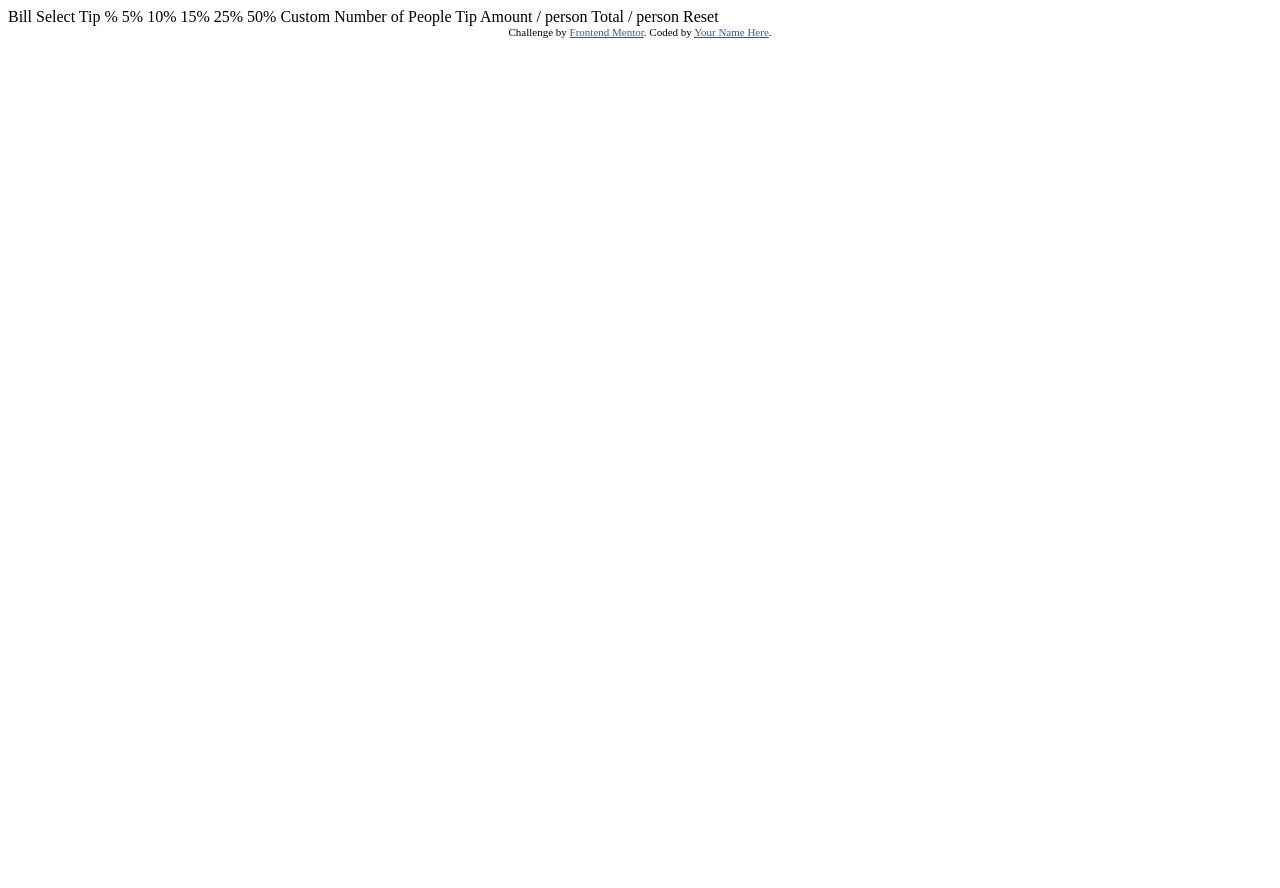
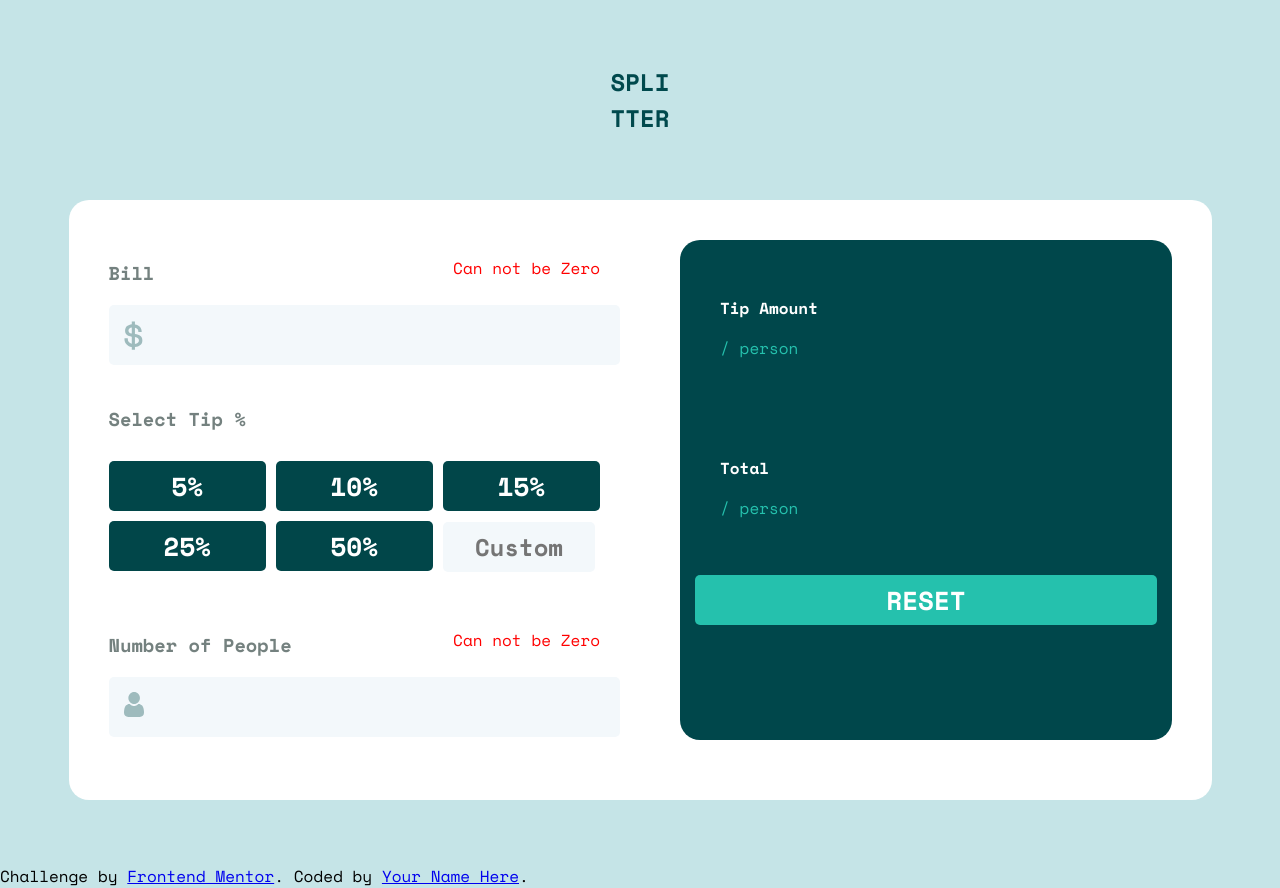
Before and after one commit to hakeemkadim/tip-calculator-app-main, a plain HTML site: page index.html in a window 1280 px wide. Before the commit the page ends 800 px from the top, so only its background shows below. Drawn offline with nearby package versions, Linux system fonts and the light colour scheme; a web font is replaced by a local one.

Commit message:
Project (not responsive)

```diff
--- a/index.html
+++ b/index.html
@@ -5,40 +5,91 @@
   <meta name="viewport" content="width=device-width, initial-scale=1.0"> <!-- displays site properly based on user's device -->
 
   <link rel="icon" type="image/png" sizes="32x32" href="./images/favicon-32x32.png">
-
+  <link rel="stylesheet" href="style.css">
   <title>Frontend Mentor | Tip calculator app</title>
 
   <!-- Feel free to remove these styles or customise in your own stylesheet 👍 -->
-  <style>
-    .attribution { font-size: 11px; text-align: center; }
-    .attribution a { color: hsl(228, 45%, 44%); }
-  </style>
+
 </head>
 <body>
+  <h1 class="text-center">SPLI <br>TTER</h1>
+  <div class="container">
+    <div class="row">
+      <div class="column">
+       <!-- <h3>Bill  <span id="Zero">Can not be Zero</span></h3>-->
+        <div id="textbox">
+          <h3 class="alignleft">Bill</h3>
+          <p class="alignright" id="ZeroBill">Can not be Zero</p>
+        </div>
+        <div class="input">
+        <img src="images\icon-dollar.svg" alt="" srcset="">
+          <input class="input-field"
+                 type="text"
+                 placeholder="" id="bill">
+        </div>
 
-  Bill
 
-  Select Tip %
-  5%
-  10%
-  15%
-  25%
-  50%
-  Custom
+        <div class="tip">
+          <h3>Select Tip %</h3>
+          <button id="btnOne" onclick="tipCalc(0.5)">5%</button>
+          <button id="btnTwo" onclick="tipCalc(0.10)">10%</button>
+          <button id="btnThree" onclick="tipCalc(0.15)">15%</button>
+          <button id="btnFour" onclick="tipCalc(0.25)">25%</button>
+          <button id="btnFive" onclick="tipCalc(0.50)">50%</button>
+          <input class="input-field"
+          type="text"
+          placeholder="Custom" id="custom" >
+        </div>
 
-  Number of People
+        <div id="textbox">
+          <h3 class="alignleft">Number of People</h3>
+          <p class="alignright" id="ZeroPeople">Can not be Zero</p>
+        </div>
 
-  Tip Amount
-  / person
+        <div class="input">
+        <img src="images\icon-person.svg" alt="" srcset="">
+          <input class="input-field"
+                 type="text"
+                 placeholder="" id="people">
+        </div>
 
-  Total
-  / person
 
-  Reset
+      </div>
+      <div class="column">
+        <div class="card">
+
+          <div class="row">
+            <div class="column">
+              <p>Tip Amount</p>
+              <span>/ person</span>
+            </div>
+            <div class="column">
+              <h1 id="personAmount"></h1>
+            </div>
+          </div>
+
+          <div class="row">
+            <div class="column">
+              <p>Total</p>
+              <span>/ person</span>
+            </div>
+            <div class="column">
+              <h1 id="totalAmount"></h1>
+            </div>
+          </div>
+
+
+          <button id="rest">RESET</button>
+        </div>
+      </div>
+    </div>
+  </div>
+
 
   <div class="attribution">
     Challenge by <a href="https://www.frontendmentor.io?ref=challenge" target="_blank">Frontend Mentor</a>.
     Coded by <a href="#">Your Name Here</a>.
   </div>
 </body>
+<script src="script.js"></script>
 </html>
--- /dev/null
+++ b/script.js
@@ -0,0 +1,78 @@
+let personAmount = document.getElementById("personAmount");
+let totalAmount = document.getElementById("totalAmount")
+let input = document.getElementById("custom");
+let reset = document.getElementById("rest");
+
+
+//function to calculate the Tip with click on button
+function check() {
+    const billAmount =Number(document.getElementById("bill").value) ;
+    const people = Number(document.getElementById("people").value);
+
+
+    if (billAmount===0 ) {
+        document.getElementById("ZeroBill").style.display = "block";
+        return 0;
+
+    } else if (people===0) {
+        document.getElementById("ZeroPeople").style.display = "block";
+        return 0;
+
+    } else if (billAmount===0 && people===0){
+        document.getElementById("ZeroPeople").style.display = "block";
+        document.getElementById("ZeroBill").style.display = "block";
+        return 0;
+
+    }
+    else {
+    document.getElementById("ZeroPeople").style.display = "none";
+    document.getElementById("ZeroBill").style.display = "none";
+    return 1;
+
+    }
+}
+function tipCalc (tip ) {
+    check();
+
+    if (check()){
+        const billAmount =Number(document.getElementById("bill").value) ;
+    const people = Number(document.getElementById("people").value);
+
+    let AmountForPersone=0;
+    let totalOfAmount =0;
+
+
+    AmountForPersone = (billAmount*tip)/people;
+    totalOfAmount = billAmount*tip;
+
+    personAmount.innerHTML = `$${Number(AmountForPersone).toFixed(2)}`
+
+    totalAmount.innerHTML = `$${Number(totalOfAmount).toFixed(2)}`;
+    }else {
+        document.getElementById("bill").value =0;
+        document.getElementById("people").value=0
+        personAmount.innerHTML = `$0`
+        totalAmount.innerHTML = `$0`;
+    }
+
+}
+
+//function to calculate the Tip inpute with keypress event
+
+input.addEventListener("keypress", function(event) {
+  if (event.key === "Enter") {
+
+    tipCalc(Number(document.getElementById("custom").value)/100)
+    event.preventDefault();
+  }
+});
+
+
+
+//reset
+reset.addEventListener("click",()=>{
+    document.getElementById("bill").value =0;
+    document.getElementById("people").value=0
+    personAmount.innerHTML = `$0`
+    totalAmount.innerHTML = `$0`;
+})
--- /dev/null
+++ b/style.css
@@ -0,0 +1,164 @@
+
+@import url('https://fonts.googleapis.com/css2?family=Inter:wght@100;200;300;400;500;600;700;800;900&family=Joan&family=Space+Mono:wght@400;700&display=swap');
+
+body {
+    margin: 0;
+    font-family: 'Space Mono', monospace;
+    background-color: #c5e4e7;
+  }
+
+
+  h1 {
+    text-align: center;
+    font-size: 24px;
+    color: hsl(183, 100%, 15%);
+    margin-top: 5%;
+  }
+
+
+  .column {
+    float: left;
+    width: 50%;
+    flex:50% ;
+    padding: 40px;
+  }
+
+  /* Clear floats after the columns */
+  .row:after {
+    content: "";
+    display: table;
+    clear: both;
+  }
+
+
+  .row {
+    display: flex;
+  }
+
+  .container {
+    background-color: white;
+    width: 1143px;
+    height: 600px;
+    margin: 5% auto;
+    border-radius: 20px;
+  }
+
+
+
+
+  .input img {
+    position: absolute;
+    margin: 15px;
+    width: 20px;
+  }
+
+
+.input-field {
+    width: 100%;
+    height: 40px;
+    font-size: 24px;
+    background-color: #f3f8fb;
+    outline: none;
+    border: none;
+    text-align: end;
+    font-family: 'Space Mono', monospace;
+    padding :10px;
+    color :#124444;
+    font-weight: bold;
+    border-radius: 5px;
+}
+
+
+h3 {
+    color: #74817f;
+}
+
+.tip {
+    margin-top :8%;
+    margin-bottom: 8%;
+}
+
+.tip button {
+    width: 32%;
+    margin-top: 10px;
+    height: 50px;
+    font-size: 26px;
+    font-family: 'Space Mono', monospace;
+    font-weight: bold;
+    background-color: #014649;
+    color: white;
+    border-radius: 5px;
+    outline: none;
+    border: none;
+  }
+
+  .tip > input{
+    width: 27%;
+    height: 30px;
+    border-radius: 5px;
+    text-align: center;
+}
+
+
+.card {
+    background-color: #00474b;
+    width: 100%;
+    height: 500px;
+    border-radius: 20px;
+}
+
+
+.card h1 {
+    color : #25c1ad;
+    font-weight: bold;
+    font-size: 50px;
+
+}
+
+.card p {
+    color : white;
+    font-weight: bold;
+}
+
+.card span {
+    color : #25c1ad;
+
+}
+
+
+.card button {
+    width: 94%;
+    margin: 15px;
+    height: 50px;
+    font-size: 26px;
+    font-family: 'Space Mono', monospace;
+    font-weight: bold;
+    background-color: #25c1ad;
+    color: white;
+    border-radius: 5px;
+    outline: none;
+    border: none;
+}
+
+.card button:hover {
+    background-color: #2ae5cc;
+    cursor: pointer;
+}
+  .tip button:hover {
+    cursor: pointer;
+    background-color: #25c1ad;
+  }
+
+
+
+
+
+
+.alignleft {
+	float: left;
+}
+.alignright {
+	float: right;
+    color: red;
+
+}
```
